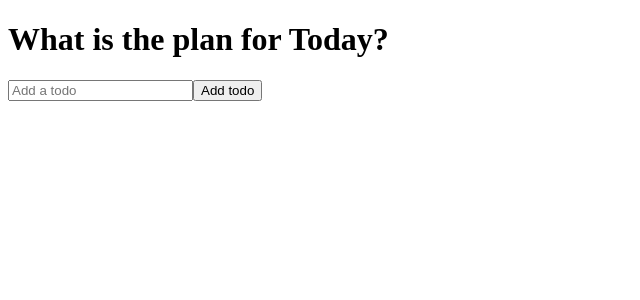
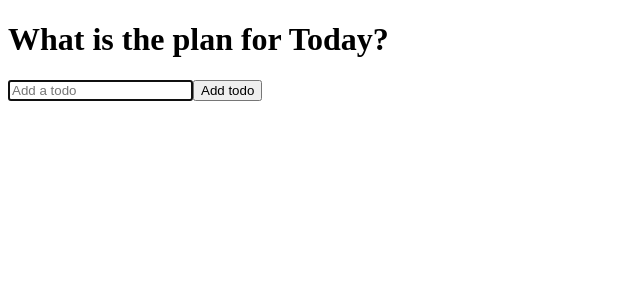
Before and after one commit to SarvinTorkaman/creating-react-todos-list, a React (Create React App) app: page / in a window 1280 px wide. Shown: the top 300 px of the page, without its empty margins (0-640 px from the left). Built offline with nearby package versions, Linux system fonts and the light colour scheme.

Commit message:
adding the useEffect and useRef for form focus

```diff
--- a/src/components/TodoForm.js
+++ b/src/components/TodoForm.js
@@ -1,7 +1,13 @@
-import React, { useState } from "react";
+import React, { useState, useEffect, useRef } from "react";
 
 function TodoForm(props) {
   const [input, setInput] = useState("");
+  const inputElement = useRef(null);
+
+  useEffect(() => {
+    inputElement.current.focus();
+  });
+
   const handleChange = (e) => {
     setInput(e.target.value);
   };
@@ -25,6 +31,7 @@ function TodoForm(props) {
         name="text"
         className="todo-input"
         onChange={handleChange}
+        ref={inputElement}
       />
       <input type="submit" value="Add todo" className="todo-button" />
     </form>
```
